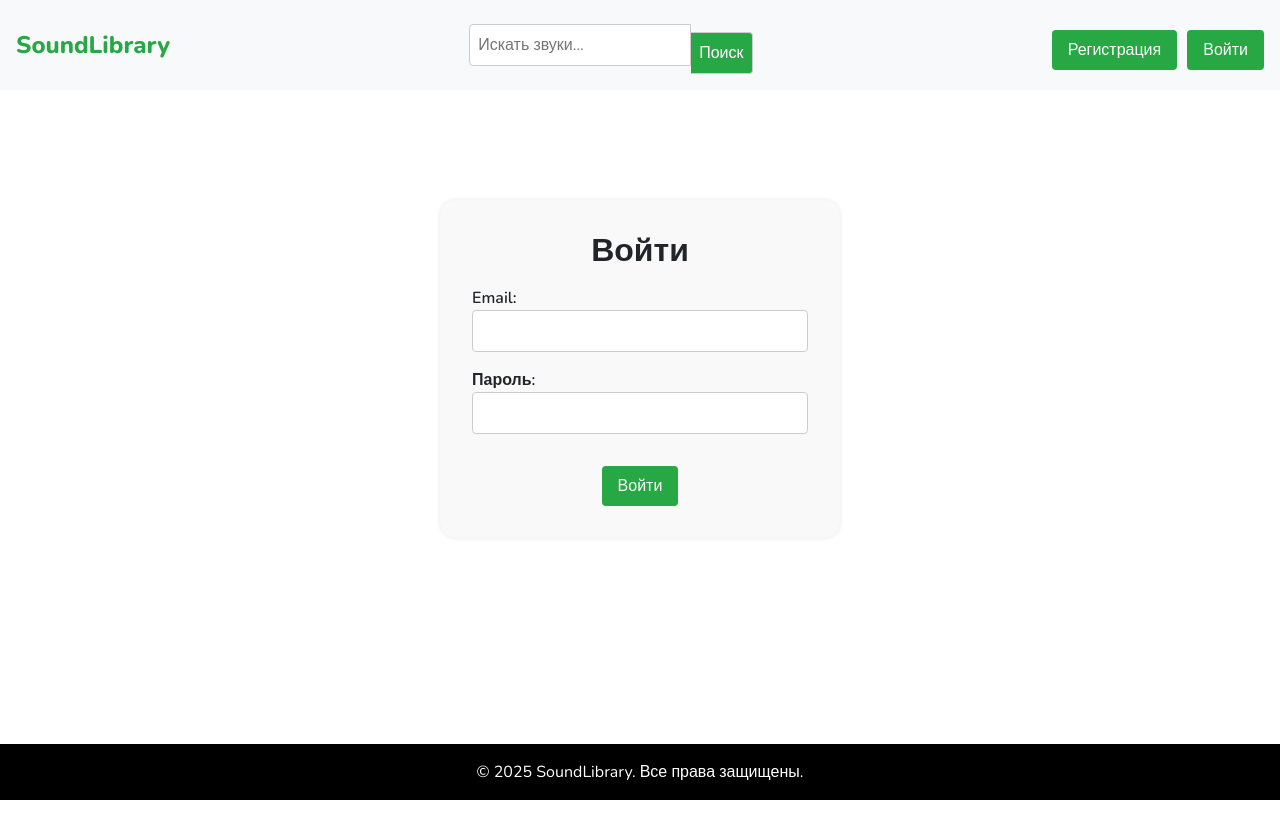
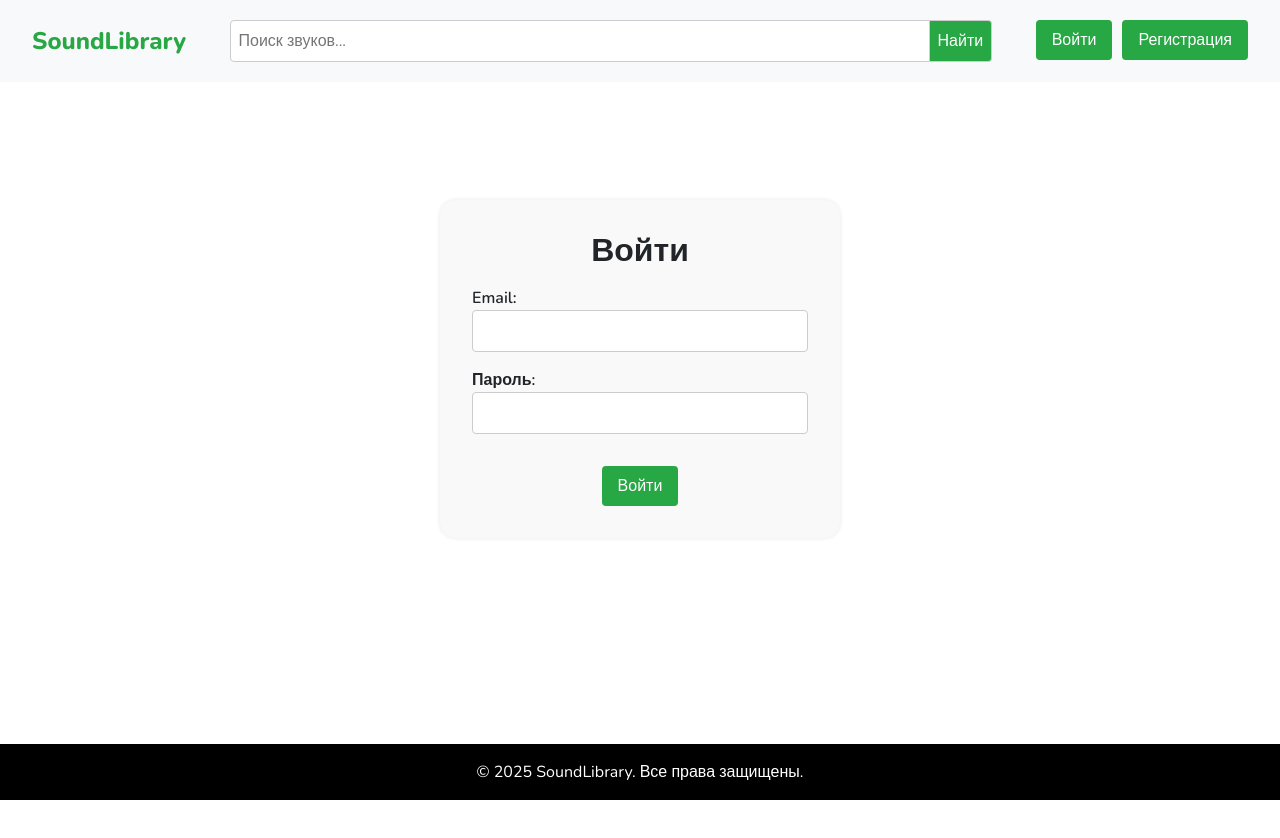
Before and after one commit to Wayrent/WebSFX, a React (Create React App) app: page /login in a window 1280 px wide. Shown: the top 838 px of the page. Built offline with nearby package versions, Linux system fonts and the light colour scheme.

Commit message:
HotFix #6
Finally Header looks great

```diff
--- a/src/App.js
+++ b/src/App.js
@@ -8,7 +8,7 @@ import Register from './pages/Register';
 import './styles/global.css';
 import './styles/header.css';
 import './styles/footer.css';
-import './styles/soundItem.css';  // Путь к файлу стилей
+import './styles/soundItem.css';
 
 const App = () => {
   return (
--- a/src/components/Header.js
+++ b/src/components/Header.js
@@ -1,34 +1,40 @@
-import React from 'react';
-import { Link, useNavigate } from 'react-router-dom';
+import React, { useState, useEffect } from 'react';
+import { Link } from 'react-router-dom';
 import '../styles/header.css';
 
 const Header = () => {
-  const navigate = useNavigate();
-  const token = localStorage.getItem('token'); // Проверка наличия токена
+  const [isAuthenticated, setIsAuthenticated] = useState(false);
+
+  useEffect(() => {
+    // Проверяем наличие токена в localStorage
+    const token = localStorage.getItem('token');
+    setIsAuthenticated(!!token);
+  }, []);
 
   const handleLogout = () => {
-    // Логика выхода из аккаунта
-    localStorage.removeItem('token'); // Удаление токена из локального хранилища
-    navigate('/login'); // Перенаправление на страницу входа
+    // Удаляем токен из localStorage при выходе
+    localStorage.removeItem('token');
+    setIsAuthenticated(false);
+    // Дополнительно можно добавить редирект на главную страницу или страницу логина
   };
 
   return (
     <header className="header">
       <Link to="/" className="logo">SoundLibrary</Link>
       <div className="search-box">
-        <input type="text" placeholder="Искать звуки..." />
-        <button className="search-button">Поиск</button>
+        <input type="text" placeholder="Поиск звуков..." />
+        <button className="search-button">Найти</button>
       </div>
       <div className="button-group">
-        {token ? (
+        {isAuthenticated ? (
           <>
             <Link to="/profile" className="button">Мой профиль</Link>
             <button onClick={handleLogout} className="button">Выйти</button>
           </>
         ) : (
           <>
+            <Link to="/login" className="button">Войти</Link>
             <Link to="/register" className="button">Регистрация</Link>
-            <Link to="/login" className="button">Войти</Link>
           </>
         )}
       </div>
--- a/src/components/Modal.js
+++ b/src/components/Modal.js
@@ -1,12 +1,16 @@
 import React from 'react';
 import PropTypes from 'prop-types';
-import './Modal.css';
+import '../styles/modal.css'; // Проверьте, что путь к файлу стилей правильный
 
-const Modal = ({ children, onClose }) => {
+const Modal = ({ isOpen, onClose, children }) => {
+  if (!isOpen) {
+    return null;
+  }
+
   return (
-    <div className="modal-backdrop">
-      <div className="modal-content">
-        <button className="modal-close" onClick={onClose}>×</button>
+    <div className="modal-overlay">
+      <div className="modal">
+        <button className="modal-close-button" onClick={onClose}>×</button>
         {children}
       </div>
     </div>
@@ -14,8 +18,9 @@ const Modal = ({ children, onClose }) => {
 };
 
 Modal.propTypes = {
+  isOpen: PropTypes.bool.isRequired,
+  onClose: PropTypes.func.isRequired,
   children: PropTypes.node.isRequired,
-  onClose: PropTypes.func.isRequired,
 };
 
 export default Modal;
--- a/src/pages/Profile.js
+++ b/src/pages/Profile.js
@@ -1,6 +1,7 @@
 import React, { useState, useEffect } from 'react';
 import api from '../services/api'; // Импортируем api для других запросов
 import SoundItem from '../components/SoundItem';
+import Modal from '../components/Modal'; // Импортируем компонент модального окна
 import '../styles/profile.css'; // Подключаем стили для профиля
 
 const Profile = () => {
@@ -8,6 +9,7 @@ const Profile = () => {
   const [soundsInCollection, setSoundsInCollection] = useState({});
   const [newCollectionName, setNewCollectionName] = useState('');
   const [isAuthenticated, setIsAuthenticated] = useState(false);
+  const [isModalOpen, setIsModalOpen] = useState(false); // Состояние для модального окна
 
   useEffect(() => {
     const fetchCollections = async () => {
@@ -60,6 +62,7 @@ const Profile = () => {
       });
       const newCollection = response.data;
       setCollections([...collections, newCollection]);
+      setIsModalOpen(false); // Закрытие модального окна после создания коллекции
     } catch (error) {
       console.error('Ошибка при создании коллекции:', error);
     }
@@ -91,24 +94,10 @@ const Profile = () => {
   return (
     <div className="profile-container">
       <h2>Мой профиль</h2>
-      <form onSubmit={(e) => {
-        e.preventDefault();
-        handleCreateCollection(newCollectionName);
-        setNewCollectionName('');
-      }}>
-        <label>Создать коллекцию:</label>
-        <input
-          type="text"
-          value={newCollectionName}
-          onChange={(e) => setNewCollectionName(e.target.value)}
-          required
-        />
-        <button type="submit">Создать</button>
-      </form>
-      <h3>Мои коллекции</h3>
-      <ul>
+      <button className="create-collection-button" onClick={() => setIsModalOpen(true)}>Создать коллекцию</button>
+      <ul className="collections-list">
         {collections.map((collection) => (
-          <li key={collection.id}>
+          <li key={collection.id} className="collection-item">
             <h4>{collection.name}</h4>
             <button onClick={() => fetchSoundsInCollection(collection.id)}>Показать звуки</button>
             <button onClick={() => handleDeleteCollection(collection.id)} className="delete-button">Удалить коллекцию</button>
@@ -127,6 +116,22 @@ const Profile = () => {
           </li>
         ))}
       </ul>
+      <Modal isOpen={isModalOpen} onClose={() => setIsModalOpen(false)}>
+        <h3>Создать коллекцию</h3>
+        <form onSubmit={(e) => {
+          e.preventDefault();
+          handleCreateCollection(newCollectionName);
+        }}>
+          <label>Название коллекции:</label>
+          <input
+            type="text"
+            value={newCollectionName}
+            onChange={(e) => setNewCollectionName(e.target.value)}
+            required
+          />
+          <button type="submit">Создать</button>
+        </form>
+      </Modal>
     </div>
   );
 };
--- a/src/styles.css
+++ b/src/styles.css
@@ -6,8 +6,9 @@
 
 /* Стиль для шапки */
 .header {
-  display: flex;
-  justify-content: space-between;
+  display: grid;
+  grid-template-columns: auto 1fr auto;
+  grid-template-rows: auto;
   align-items: center;
   padding: 1rem;
   background-color: #f8f9fa;
@@ -26,12 +27,14 @@
   color: #28a745;
   font-weight: 800;
   font-size: 1.5rem;
+  margin-left: 1rem;
 }
 
 .header .search-box {
   display: flex;
   justify-content: center;
   align-items: center;
+  grid-column: 2 / 3;
 }
 
 .header .search-box input[type="text"] {
@@ -39,7 +42,7 @@
   border-radius: 0.25rem 0 0 0.25rem;
   border: 1px solid #ccc;
   width: 100%;
-  max-width: 600px;
+  max-width: 500px;
 }
 
 .header .search-box .search-button {
@@ -61,6 +64,8 @@
   justify-content: flex-end;
   align-items: center;
   gap: 10px;
+  grid-column: 3 / 4;
+  margin-right: 1rem;
 }
 
 .header .button {
--- a/src/styles/global.css
+++ b/src/styles/global.css
@@ -11,9 +11,9 @@
 /* Общие стили для всего сайта */
 html, body {
   font-family: 'Nunito', sans-serif;
-  height: 100%; /* Установка высоты 100% для html и body */
-  margin: 0; /* Убираем отступы */
-  padding: 0; /* Убираем отступы */
+  height: 100%;
+  margin: 0;
+  padding: 0;
   display: flex;
   flex-direction: column;
 }
@@ -48,5 +48,5 @@ body {
   padding: 1rem;
   text-align: center;
   width: 100%;
-  margin-top: auto; /* Прижимаем подвал к низу страницы */
+  margin-top: auto;
 }
--- a/src/styles/header.css
+++ b/src/styles/header.css
@@ -1,13 +1,11 @@
-/* Стили для шапки */
 .header {
   display: flex;
   justify-content: space-between;
-  align-items: center;
+  align-items: center; /* Выровняем элементы по центру по вертикали */
   padding: 1rem;
   background-color: #f8f9fa;
-  width: 100vw;
+  width: 100%;
   box-sizing: border-box;
-  margin: 0;
   position: fixed;
   top: 0;
   left: 0;
@@ -20,12 +18,14 @@
   color: #28a745;
   font-weight: 800;
   font-size: 1.5rem;
+  margin-left: 1rem;
 }
 
 .header .search-box {
   display: flex;
   justify-content: center;
   align-items: center;
+  flex-grow: 1;
 }
 
 .header .search-box input[type="text"] {
@@ -33,7 +33,8 @@
   border-radius: 0.25rem 0 0 0.25rem;
   border: 1px solid #ccc;
   width: 100%;
-  max-width: 600px;
+  max-width: 700px; /* Уменьшаем ширину поля поиска на 30% */
+  margin: 0.25rem 0;
 }
 
 .header .search-box .search-button {
@@ -44,6 +45,7 @@
   background-color: #28a745;
   color: white;
   cursor: pointer;
+  margin: 0.25rem 0;
 }
 
 .header .search-box .search-button:hover {
@@ -55,6 +57,8 @@
   justify-content: flex-end;
   align-items: center;
   gap: 10px;
+  margin-right: 1rem; /* Отступ справа */
+  margin-top: -0.75rem; /* Увеличиваем отрицательный отступ сверху */
 }
 
 .header .button {
@@ -68,6 +72,7 @@
   font-size: 1rem;
   border-radius: 0.25rem;
   cursor: pointer;
+  margin: 0.25rem 0; /* Отступы сверху и снизу */
 }
 
 .header .button:hover {
--- /dev/null
+++ b/src/styles/modal.css
@@ -0,0 +1,36 @@
+/* Стили для модального окна */
+.modal-overlay {
+  position: fixed;
+  top: 0;
+  left: 0;
+  right: 0;
+  bottom: 0;
+  background-color: rgba(0, 0, 0, 0.5);
+  display: flex;
+  justify-content: center;
+  align-items: center;
+  z-index: 1000;
+}
+
+.modal {
+  background-color: #fff;
+  padding: 2rem;
+  border-radius: 0.5rem;
+  box-shadow: 0 2px 4px rgba(0, 0, 0, 0.1);
+  max-width: 500px;
+  width: 100%;
+  position: relative; /* Убедитесь, что здесь абсолютное позиционирование */
+  top: 50%;
+  left: 50%;
+  transform: translate(-50%, -50%); /* Центрирование */
+}
+
+.modal-close-button {
+  background: none;
+  border: none;
+  font-size: 1.5rem;
+  position: absolute;
+  top: 1rem;
+  right: 1rem;
+  cursor: pointer;
+}
--- a/src/styles/profile.css
+++ b/src/styles/profile.css
@@ -13,7 +13,7 @@
     margin-bottom: 1.5rem; /* Увеличиваем отступы между заголовками */
   }
 
-  button, .toggle-button, .delete-button {
+  button, .toggle-button, .delete-button, .create-collection-button {
     background-color: #28a745; /* Зеленый цвет */
     border: none;
     color: white;
@@ -23,7 +23,7 @@
     margin-top: 1rem; /* Добавляем отступ сверху для кнопок */
   }
 
-  button:hover, .toggle-button:hover, .delete-button:hover {
+  button:hover, .toggle-button:hover, .delete-button:hover, .create-collection-button:hover {
     background-color: #218838;
   }
 
```
Also changed, not shown: src/components/Modal.css (deleted, +0 -30 lines).
